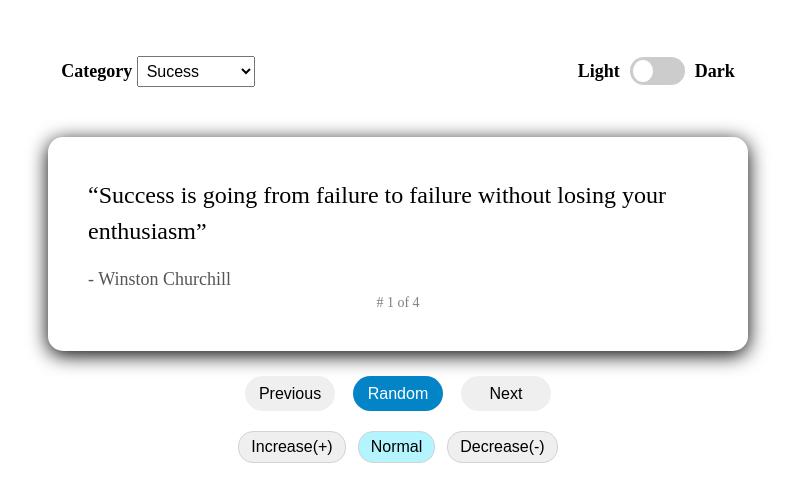
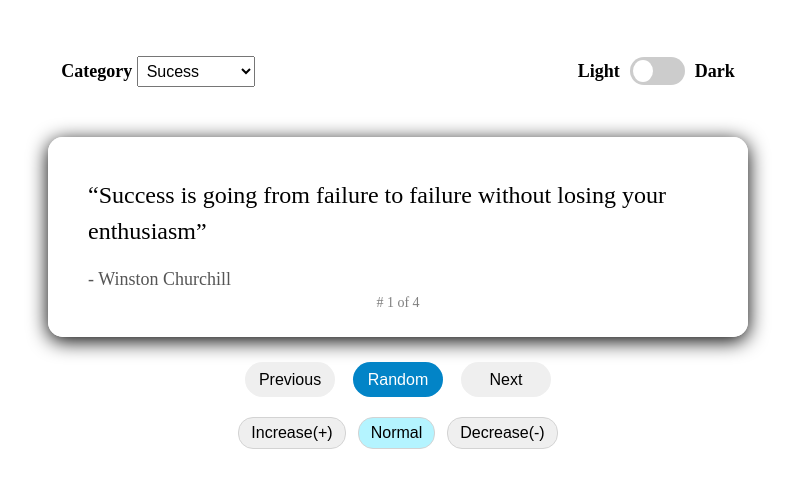
Before and after one commit to Kanchan012/QuoteGenerator, a plain HTML site: page index.html in a window 1280 px wide. Shown: the part 182-684 px from the top of the page, without its empty margins (242-1037 px from the left). Drawn offline with Linux system fonts and the light colour scheme.

Commit message:
css height updated

```diff
--- a/style.css
+++ b/style.css
@@ -103,6 +103,8 @@ input:checked + .slider:before {
 .quote {
     background: white;
     max-width: 700px;
+    height:200px;
+    overflow-y: auto;
     margin: auto;
     padding: 40px;
     border-radius: 15px;
```
